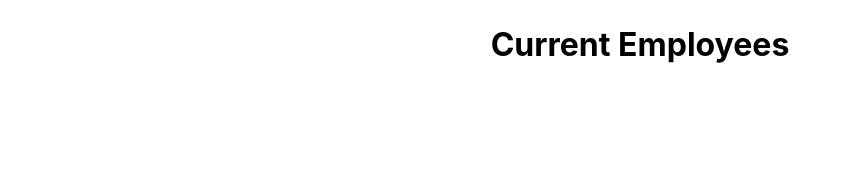
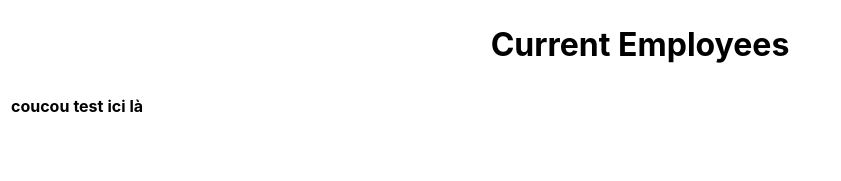
Before and after one commit to MaxenceCalifano/P14_jquery_to_react, a React (Vite) app: page /employee-list in a window 1280 px wide. Shown: the top 181 px of the page, without its empty margins (0-841 px from the left). Built offline with nearby package versions, Linux system fonts and the light colour scheme.

Commit message:
start employee table

```diff
--- a/src/Pages/Employee_list.jsx
+++ b/src/Pages/Employee_list.jsx
@@ -1,9 +1,12 @@
+import EmployeeTable from "../components/EmployeesTable";
+
 function EmployeeList() {
     return (
         <>
             <h1>
                 Current Employees
             </h1>
+            <EmployeeTable columns={["coucou", "test", "ici", "là"]} />
         </>
     );
 }
--- /dev/null
+++ b/src/components/EmployeesTable.jsx
@@ -0,0 +1,22 @@
+function EmployeeTable({ columns }) {
+    return (<>
+        {/*
+            Doit recevoir des datas : en l'occurence employees, venant de localStorage
+            Doit recevoir aussi, chaque champs
+        */}
+
+        <table>
+            <thead>
+                <tr>
+
+                    {columns.map((col, index) => <th key={index}>{col}</th>)}
+                </tr>
+            </thead>
+            <tbody>
+
+            </tbody>
+        </table>
+    </>);
+}
+
+export default EmployeeTable;
```
